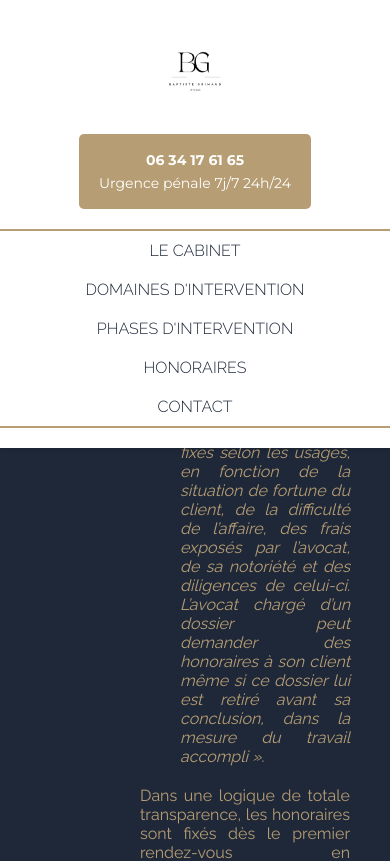
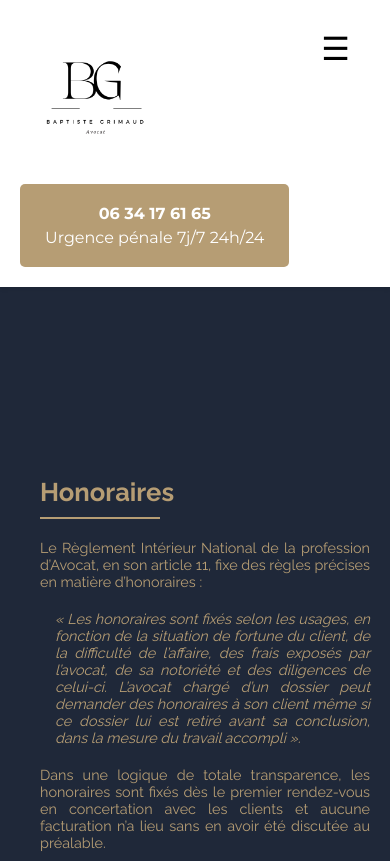
Before and after one commit to chmadran/baptiste_website, a React (Create React App) app: page /honoraires in a window 390 px wide. Shown: the top 861 px of the page. Built offline with nearby package versions, Linux system fonts and the light colour scheme.

Commit message:
update for mobile friendliness

```diff
--- a/src/Components/Honoraires.css
+++ b/src/Components/Honoraires.css
@@ -3,12 +3,11 @@
     min-height: 100vh;
     width: 100%;
     background-color: #1F2839;
-    align-items: justify;
 }
 
+/* Title Section */
 .honoraires-title-section {
-    top: 220px;
-    margin-left: 100px;;
+    margin-left: 100px;
     padding: 40px;
 }
 
@@ -27,18 +26,17 @@
     margin-top: 10px;
 }
 
+/* Text Section */
 .honoraires-text-section {
     max-width: 1200px;
     margin-left: 100px;
     color: #B69D74;
     padding: 0 40px;
-    text-align: justify; /* Justify text */
-
+    text-align: justify;
 }
 
 .honoraires-text-section p {
     margin-bottom: 20px;
-
 }
 
 .honoraires-text-section p:nth-child(2) {
@@ -52,3 +50,64 @@
     max-width: 30%;
     height: auto;
 }
+
+/* ------------------------------- */
+/* 📱 Responsive Styles: Tablets & Phones */
+/* ------------------------------- */
+
+@media only screen and (max-width: 768px) {
+    .honoraires-title-section {
+        margin-left: 40px;
+        padding: 20px;
+    }
+
+    .honoraires-title-section h1 {
+        font-size: 2rem;
+    }
+
+    .honoraires-title-underline {
+        width: 50%;
+        max-width: 150px;
+    }
+
+    .honoraires-text-section {
+        margin-left: 20px;
+        padding: 0 20px;
+        font-size: 0.95rem;
+    }
+
+    .honoraires-text-section p:nth-child(2) {
+        margin-left: 20px;
+    }
+
+    .honoraires-text-section img {
+        max-width: 60%;
+    }
+}
+
+@media only screen and (max-width: 480px) {
+    .honoraires-title-section {
+        margin-left: 20px;
+    }
+
+    .honoraires-title-section h1 {
+        font-size: 1.6rem;
+    }
+
+    .honoraires-title-underline {
+        width: 60%;
+        max-width: 120px;
+    }
+
+    .honoraires-text-section {
+        font-size: 0.9rem;
+    }
+
+    .honoraires-text-section p:nth-child(2) {
+        margin-left: 15px;
+    }
+
+    .honoraires-text-section img {
+        max-width: 80%;
+    }
+}
--- a/src/Components/Navbar.css
+++ b/src/Components/Navbar.css
@@ -11,7 +11,6 @@ html {
     top: 0;
     left: 0;
     width: 100%;
-    height: 170px;
     background-color: white;
     display: flex;
     flex-direction: column;
@@ -25,9 +24,19 @@ html {
     width: 100%;
     max-width: 1200px;
     margin: 0 auto;
-    padding: 30px 0px;
+    padding: 30px 20px;
     position: relative;
-    flex-wrap: wrap;
+  }
+
+  .navbar-logo {
+    position: absolute;
+    left: 50%;
+    transform: translateX(-50%);
+  }
+
+  .navbar-logo img {
+    height: 150px;
+    object-fit: contain;
   }
 
   .navbar-button {
@@ -53,41 +62,25 @@ html {
     font-weight: bold;
   }
 
-.navbar-logo {
+  .mobile-menu-toggle {
+    display: none;
+    font-size: 32px;
+    padding: 10px 20px;
+    cursor: pointer;
     position: absolute;
-    left: 50%;
-    transform: translateX(-50%);
-}
-
-.navbar-logo img {
-    width: auto;
-    height: 150px;
-    object-fit: contain;
-}
-
-.navbar-title {
-    width: 100%;
-    text-align: center;
-}
-
-.navbar-title h1 {
-    margin: 0;
-    font-size: 30px;
-    font-weight: 400;
-    color: white;
+    right: 20px;
+    top: 20px;
+    z-index: 2000;
   }
 
   .navbar-links {
     background-color: white;
     border-top: 2px solid #B69D74;
     border-bottom: 2px solid #B69D74;
-    margin-top: 0;
     width: 100%;
     display: flex;
     justify-content: center;
     padding: 10px 0;
-    position: absolute;
-    bottom: 0;
   }
 
   .navbar-links ul {
@@ -96,7 +89,6 @@ html {
     padding: 0;
     display: flex;
     gap: 90px;
-    flex-wrap: wrap;
   }
 
   .navbar-links li {
@@ -111,7 +103,6 @@ html {
     font-weight: 300;
   }
 
-/* Dropdown menu */
   .dropdown-menu {
     display: none !important;
     position: absolute;
@@ -145,76 +136,63 @@ html {
     display: block !important;
   }
 
-/* --------------------- */
-/* 📱 Mobile Media Query */
-/* --------------------- */
-
-@media only screen and (max-width: 768px) {
+  /* Responsive Styling */
+  @media (max-width: 768px) {
     .navbar {
       height: auto;
-        padding-bottom: 20px;
+      position: relative;
     }
 
     .navbar-top {
       flex-direction: column;
-        align-items: center;
+      align-items: flex-start;
       padding: 20px;
     }
 
     .navbar-logo {
       position: static;
       transform: none;
-        margin: 10px 0;
-    }
-
-    .navbar-logo img {
-        height: 80px; /* Reduce logo size on small screens */
+      margin-bottom: 10px;
     }
 
     .navbar-button {
-        margin: 10px 0 0 0;
+      margin-left: 0;
+      width: 100%;
     }
 
-    .navbar-button button {
-        padding: 12px 20px;
-    }
-
-    .navbar-title h1 {
-        font-size: 24px;
-        margin-top: 10px;
+    .mobile-menu-toggle {
+      display: block;
     }
 
     .navbar-links {
-        position: static;
+      display: none;
       flex-direction: column;
-        padding: 10px 0;
+      width: 100%;
+      background-color: white;
+      padding: 20px;
+      border-top: 1px solid #B69D74;
+    }
+
+    .navbar-links.open {
+      display: flex;
     }
 
     .navbar-links ul {
       flex-direction: column;
       gap: 20px;
-        align-items: center;
     }
 
-    .navbar-links li a {
-        font-size: 18px;
+    .dropdown-menu {
+      position: static;
+      box-shadow: none;
+      padding-left: 15px;
     }
 
-    #contact-section {
-        scroll-margin-top: 140px;
+    .dropdown-menu li {
+      padding: 5px 0;
+    }
+
+    .dropdown-menu.show {
+      display: block !important;
     }
   }
-
-@media only screen and (max-width: 480px) {
-    .navbar-title h1 {
-        font-size: 20px;
-    }
-
-    .navbar-button button p {
-        font-size: 14px;
-    }
-
-    .navbar-links li a {
-        font-size: 16px;
-    }
-}
--- a/src/Components/Navbar.js
+++ b/src/Components/Navbar.js
@@ -1,42 +1,25 @@
 import React, { useState } from 'react';
-import { Link } from 'react-router-dom';  // Import Link for routing
+import { Link, useLocation } from 'react-router-dom';
 import './Navbar.css';
-import { useLocation } from 'react-router-dom';
 
 const Navbar = () => {
   const [isDropdownVisible, setDropdownVisible] = useState(false);
   const [isDomainesDropdownVisible, setDomainesDropdownVisible] = useState(false);
+  const [isMobileMenuOpen, setMobileMenuOpen] = useState(false);
 
-  const handleMouseEnter = () => {
-    console.log('PHASES Dropdown Visible: true');
-    setDropdownVisible(true);
-  };
-
-  const handleMouseLeave = () => {
-    console.log('PHASES Dropdown Visible: false');
-    setDropdownVisible(false);
-  };
-
-  const handleDomainesMouseEnter = () => {
-    console.log("DOMAINES Dropdown Visible: true");
-    setDomainesDropdownVisible(true);
-  };
-
-  const handleDomainesMouseLeave = () => {
-    console.log("DOMAINES Dropdown Visible: false");
-    setDomainesDropdownVisible(false);
-  };
+  const toggleMobileMenu = () => setMobileMenuOpen(!isMobileMenuOpen);
+  const togglePhasesDropdown = () => setDropdownVisible(!isDropdownVisible);
+  const toggleDomainesDropdown = () => setDomainesDropdownVisible(!isDomainesDropdownVisible);
 
   const location = useLocation();
 
   const handleContactClick = (e) => {
     e.preventDefault();
+    setMobileMenuOpen(false); // close menu on contact click
+
     if (location.pathname === '/') {
-      document.getElementById('contact-section').scrollIntoView({
-        behavior: 'smooth'
-      });
+      document.getElementById('contact-section')?.scrollIntoView({ behavior: 'smooth' });
     } else {
-      // Store that we want to scroll to contact section
       sessionStorage.setItem('scrollToContact', 'true');
       window.location.href = '/#contact-section';
     }
@@ -54,16 +37,19 @@ const Navbar = () => {
             <p>Urgence pénale 7j/7 24h/24</p>
           </button>
         </div>
+        <div className="mobile-menu-toggle" onClick={toggleMobileMenu}>
+          ☰
+        </div>
       </div>
-      <div className="navbar-links">
+
+      <div className={`navbar-links ${isMobileMenuOpen ? 'open' : ''}`}>
         <ul>
           <li><a href="/">LE CABINET</a></li>
-          <li
-            className="dropdown"
-            onMouseEnter={handleDomainesMouseEnter}
-            onMouseLeave={handleDomainesMouseLeave}
-          >
-            <Link to="/domaines-intervention">DOMAINES D'INTERVENTION</Link>
+
+          <li className="dropdown">
+            <div onClick={toggleDomainesDropdown}>
+              <Link to="/domaines-intervention">DOMAINES D'INTERVENTION</Link>
+            </div>
             <ul className={`dropdown-menu ${isDomainesDropdownVisible ? 'show' : ''}`}>
               <li><Link to="/domaines-intervention#droit-penal-affaires">Droit Pénal général</Link></li>
               <li><Link to="/domaines-intervention#droit-penal-affaires">Droit Pénal des Affaires</Link></li>
@@ -71,27 +57,24 @@ const Navbar = () => {
               <li><Link to="/domaines-intervention#droit-victimes">Droit des Victimes</Link></li>
             </ul>
           </li>
-          <li
-            className="dropdown"
-            onMouseEnter={handleMouseEnter}
-            onMouseLeave={handleMouseLeave}
-          >
-            <a href="#phases">PHASES D'INTERVENTION</a>
+
+          <li className="dropdown">
+            <div onClick={togglePhasesDropdown}>
+              <a href="#phases">PHASES D'INTERVENTION</a>
+            </div>
             <ul className={`dropdown-menu ${isDropdownVisible ? 'show' : ''}`}>
               <li><Link to="/victime">Je suis victime</Link></li>
               <li><Link to="/mis-en-cause">Je suis mis en cause</Link></li>
             </ul>
           </li>
-          <li><a href="honoraires">HONORAIRES</a></li>
-          <li>
-            <a href="#contact-section" onClick={handleContactClick}>
-              CONTACT
-            </a>
-          </li>
+
+          <li><a href="/honoraires">HONORAIRES</a></li>
+
+          <li><a href="#contact-section" onClick={handleContactClick}>CONTACT</a></li>
         </ul>
       </div>
     </nav>
   );
-}
+};
 
 export default Navbar;
--- a/src/Components/PhaseVictime.css
+++ b/src/Components/PhaseVictime.css
@@ -9,13 +9,51 @@
   text-align: center;
   margin-bottom: 40px;
   align-items: center;
+  font-size: 2rem;
 }
 
 .victime-text-section p {
-    text-align: justify; /* Justify text for a cleaner look */
+  text-align: justify;
   color: black;
   margin-bottom: 40px;
   margin-left: 40px;
-    font-size: 1rem; /* Same font size as in the other CSS */
-    line-height: 1.6; /* Same line height for consistent readability */
+  font-size: 1rem;
+  line-height: 1.6;
 }
+
+/* ------------------------------- */
+/* 📱 Responsive Styles: Tablets & Phones */
+/* ------------------------------- */
+
+@media only screen and (max-width: 768px) {
+  .victime-container {
+      padding-top: 180px; /* Reduce top padding for smaller screens */
+  }
+
+  .victime-title-section h2 {
+      font-size: 1.6rem;
+      padding: 0 20px;
+  }
+
+  .victime-text-section p {
+      margin-left: 20px;
+      margin-right: 20px;
+      font-size: 0.95rem;
+  }
+}
+
+@media only screen and (max-width: 480px) {
+  .victime-container {
+      padding-top: 150px;
+  }
+
+  .victime-title-section h2 {
+      font-size: 1.4rem;
+  }
+
+  .victime-text-section p {
+      font-size: 0.9rem;
+      margin-left: 15px;
+      margin-right: 15px;
+  }
+}
```
Also changed, not shown: src/Components/PhaseMisenCause.css (+60 -18 lines). Lines whose indentation alone changed are shown as unchanged.
